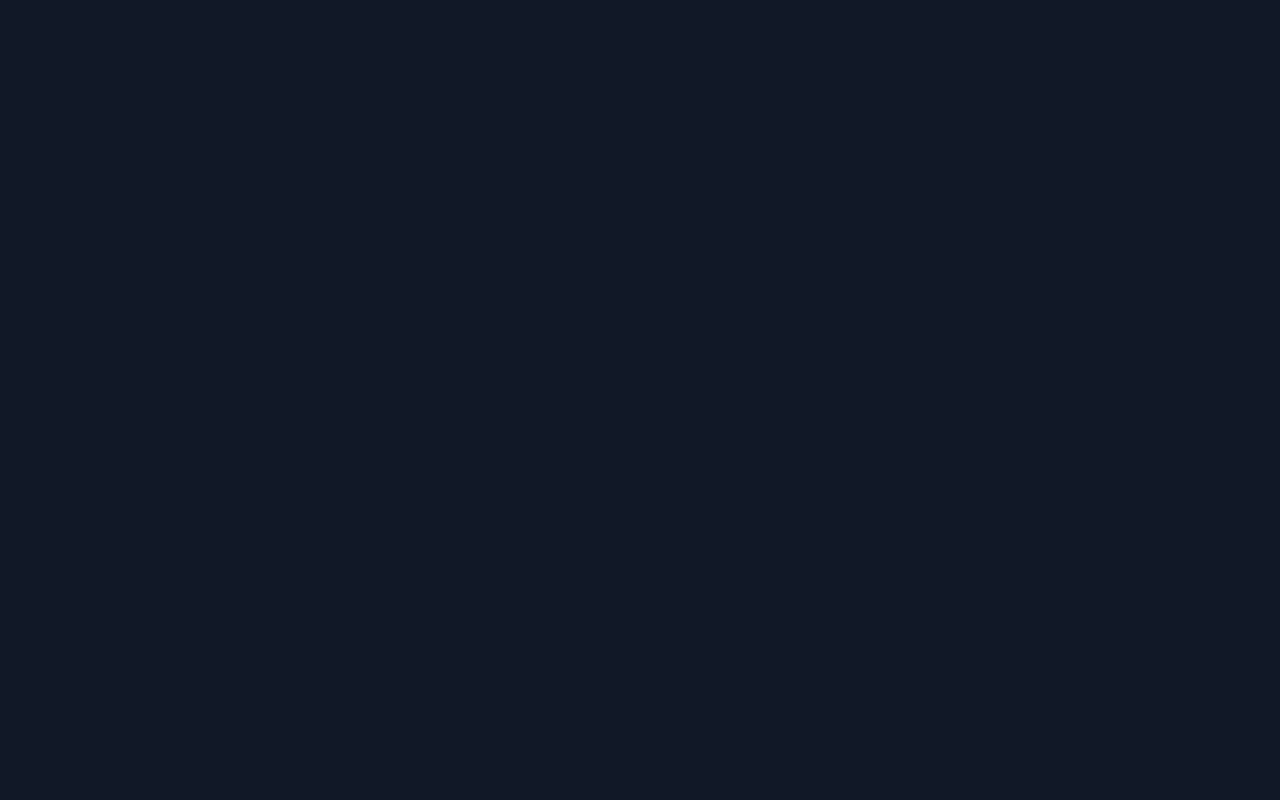
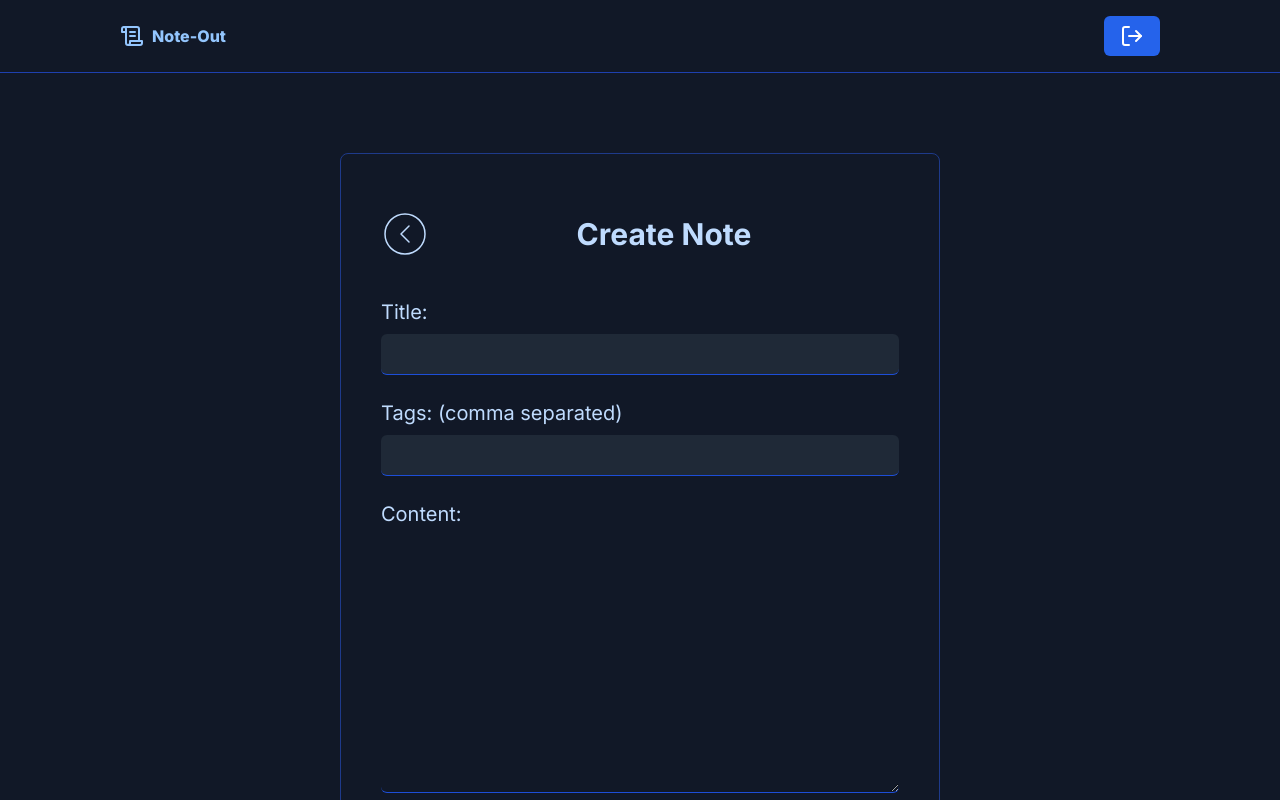
Before and after one commit to mgsbb/notes-taking-frontend, a React (Vite) app: page /notes/create in a window 1280 px wide. Before the commit this address had no page. Shown: the top 800 px of the page. Built offline with nearby package versions, Linux system fonts and the light colour scheme; sample sign-in values are in the browser's storage.

Commit message:
Add edit note form

```diff
--- a/src/App.tsx
+++ b/src/App.tsx
@@ -14,7 +14,8 @@ function App() {
 				}
 			>
 				<Route index element={<Home />} />
-				<Route path='create' element={<Create />} />
+				<Route path='notes/create' element={<Create />} />
+				<Route path='notes/edit/:noteId' element={<Create />} />
 			</Route>
 
 			<Route path='/' element={<SharedLayout />}>
--- a/src/components/HomePage/CreateButton.tsx
+++ b/src/components/HomePage/CreateButton.tsx
@@ -3,7 +3,7 @@ import { Pen } from 'lucide-react';
 
 const CreateButton = () => {
 	return (
-		<Link to='/create' className='flex gap-2 items-center'>
+		<Link to='/notes/create' className='flex gap-2 items-center'>
 			<button className='flex bg-blue-600 p-2 px-4 rounded-md items-center gap-2'>
 				<Pen size={24} strokeWidth={1.5} className='text-blue-300' />
 				<p className='hidden md:block'>Create Note</p>
--- a/src/pages/Create.tsx
+++ b/src/pages/Create.tsx
@@ -1,13 +1,14 @@
-import React, { useState } from 'react';
-import { useNavigate, Navigate, Link } from 'react-router-dom';
-import { useDispatch } from 'react-redux';
+import React, { useEffect, useState } from 'react';
+import { useNavigate, Navigate, Link, useParams } from 'react-router-dom';
+import { useDispatch, useSelector } from 'react-redux';
 import { ChevronLeftCircle } from 'lucide-react';
+import { useLocation } from 'react-router-dom';
 
 import { useIsAuth } from '../hooks';
-import { AppDispatch } from '../store';
+import { AppDispatch, RootState } from '../store';
 import { TNoteFormData } from '../types';
 import { Input } from '../components';
-import { createNote } from '../slices/noteSlice';
+import { createNote, getNote, updateNote } from '../slices/noteSlice';
 
 // ==========================================================================================================
 // Initial state
@@ -27,13 +28,41 @@ const CreateNote = () => {
 	const isAuth = useIsAuth();
 	const [formData, setFormData] = useState(initialState);
 
+	const location = useLocation();
+	const isEdit = location.pathname.includes('/edit') ? true : false;
+	const { noteId } = useParams();
+
 	const navigate = useNavigate();
 	const dispatch = useDispatch<AppDispatch>();
+
+	useEffect(() => {
+		if (noteId !== undefined) dispatch(getNote({ noteId }));
+	}, [noteId, dispatch]);
+
+	const currentNote = useSelector((state: RootState) => state.note.currentNote);
+
+	useEffect(() => {
+		if (isEdit) {
+			setFormData(() => {
+				return {
+					title: currentNote.title,
+					content: currentNote.content,
+					tags: currentNote.tags,
+				};
+			});
+		}
+	}, [isEdit, currentNote]);
 
 	const handleSubmit = (e: React.FormEvent<HTMLFormElement>) => {
 		e.preventDefault();
 
-		dispatch(createNote({ formData, navigate }));
+		if (isEdit) {
+			if (noteId !== undefined) {
+				dispatch(updateNote({ formData, noteId, navigate }));
+			}
+		} else {
+			dispatch(createNote({ formData, navigate }));
+		}
 	};
 
 	const handleChange = (e: React.ChangeEvent<HTMLInputElement>) => {
@@ -58,13 +87,15 @@ const CreateNote = () => {
 					<Link to='/'>
 						<ChevronLeftCircle size={48} strokeWidth={0.75} />
 					</Link>
-					<h1 className='text-3xl font-bold text-center w-full'>Create Note</h1>
+					<h1 className='text-3xl font-bold text-center w-full'>
+						{isEdit ? 'Edit Note' : 'Create Note'}
+					</h1>
 				</div>
 
 				<Input
 					type='text'
 					label='Title: '
-					value={formData.title}
+					value={formData.title!}
 					onChange={handleChange}
 					id='title'
 				/>
@@ -72,7 +103,7 @@ const CreateNote = () => {
 				<Input
 					type='text'
 					label='Tags: (comma separated)'
-					value={formData.tags}
+					value={formData.tags!}
 					onChange={handleChange}
 					id='tags'
 				/>
--- a/src/slices/noteSlice.ts
+++ b/src/slices/noteSlice.ts
@@ -21,15 +21,18 @@ export const getNotes = createAsyncThunk(
 
 // ==========================================================================================================
 
-export const getNote = createAsyncThunk('note/getNote', async (_, thunkAPI) => {
-	try {
-		const response: any = await api.getNotes();
-		return response.data;
-	} catch (error: any) {
-		// console.log(error);
-		return thunkAPI.rejectWithValue(error.response.data);
+export const getNote = createAsyncThunk(
+	'note/getNote',
+	async (arg: { noteId: string }, thunkAPI) => {
+		try {
+			const response: any = await api.getNote(arg.noteId);
+			return response.data;
+		} catch (error: any) {
+			// console.log(error);
+			return thunkAPI.rejectWithValue(error.response.data);
+		}
 	}
-});
+);
 
 // ==========================================================================================================
 
@@ -112,10 +115,19 @@ const noteSlice = createSlice({
 				state.message = 'Fetched successfully';
 				state.allNotes = action.payload?.notes;
 			})
-			.addCase(getNotes.rejected, (state, action) => {})
-			.addCase(getNote.pending, (state, action) => {})
-			.addCase(getNote.fulfilled, (state, action) => {})
-			.addCase(getNote.rejected, (state, action) => {});
+			.addCase(getNotes.rejected, (state, action) => {
+				state.message = 'Fetched failed';
+			})
+			.addCase(getNote.pending, (state, action) => {
+				state.message = 'Fetching note...';
+			})
+			.addCase(getNote.fulfilled, (state, action) => {
+				state.message = 'Fetched successfully';
+				state.currentNote = action.payload?.note;
+			})
+			.addCase(getNote.rejected, (state, action) => {
+				state.message = 'Fetched failed';
+			});
 	},
 });
 
```
